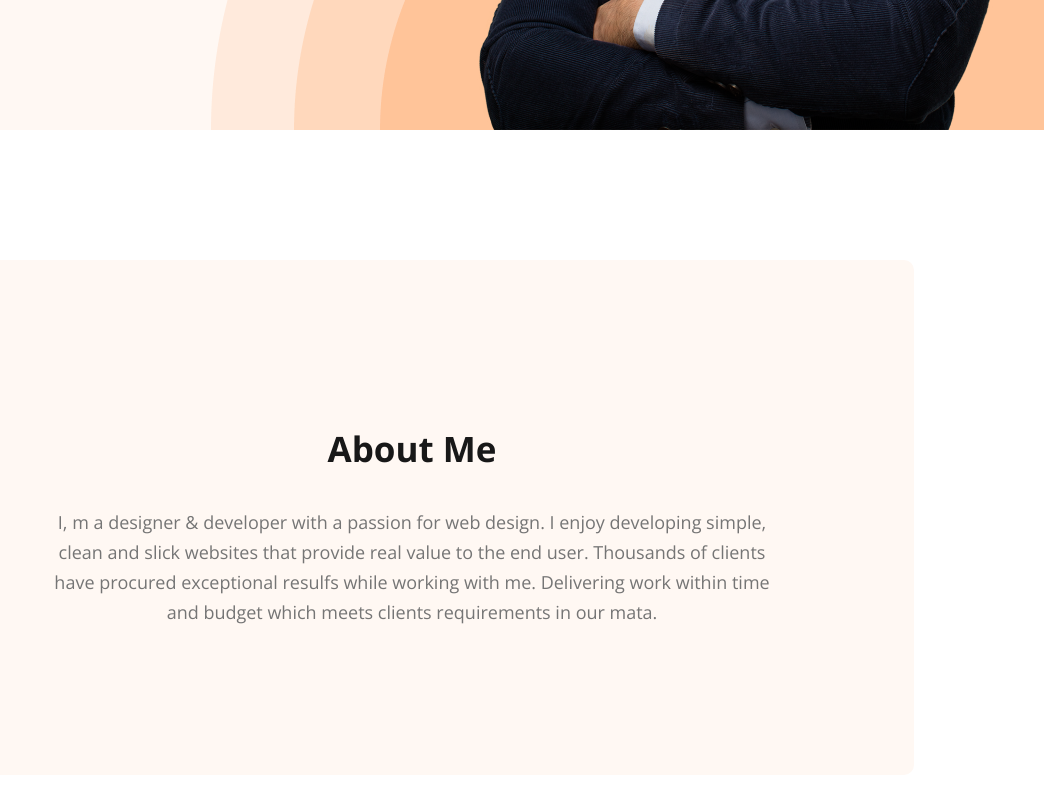
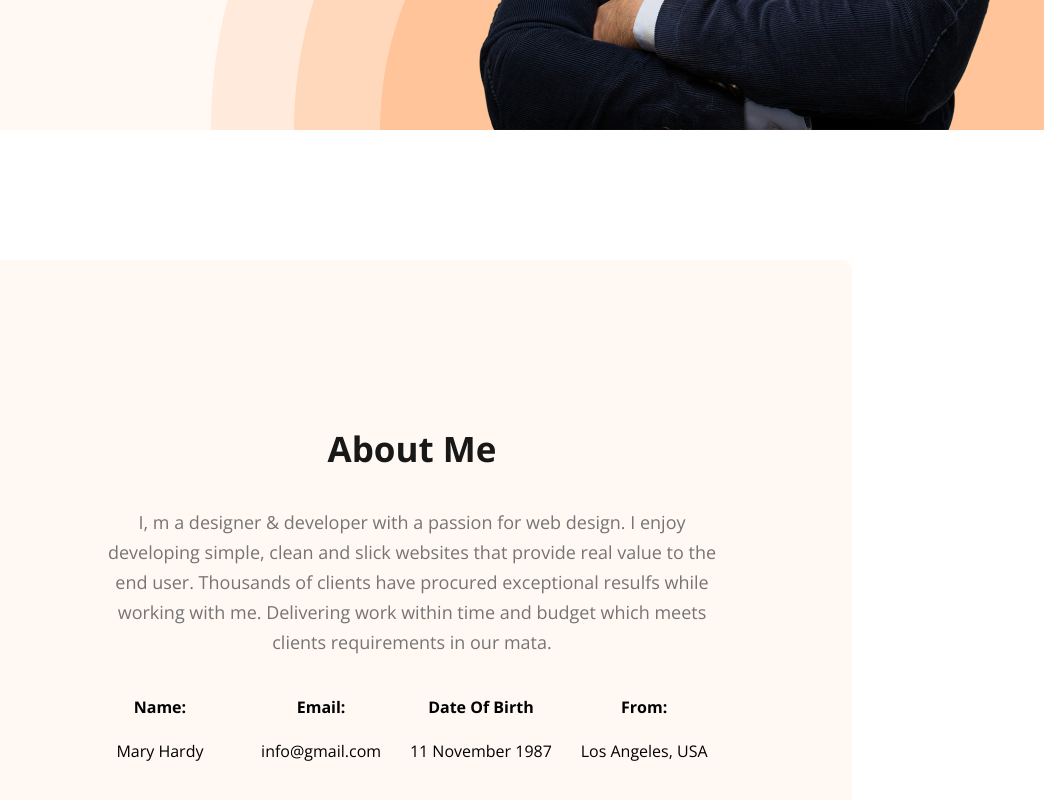
Before and after one commit to sabab2808/Portfolio-Practice, a plain HTML site: page index.html in a window 1280 px wide. Shown: the part 735-1535 px from the top of the page, without its empty margins (228-1280 px from the left). Drawn offline with nearby package versions, Linux system fonts and the light colour scheme.

Commit message:
next push

```diff
--- a/index.html
+++ b/index.html
@@ -38,6 +38,45 @@
             <p class="section-des">
                 I, m a designer & developer with a passion for web design. I enjoy developing simple, clean and slick websites that provide real value to the end user. Thousands of clients have procured exceptional resulfs while working with me. Delivering work within time and budget which meets clients requirements in our mata.
             </p>
+            <div class="about-info-container">
+                <!-- .about-info*4>h4.info-title+p.info-description -->
+                <div class="about-info">
+                    <h4 class="info-title">
+                        Name:
+                    </h4>
+                    <p class="info-description">
+                        Mary Hardy
+                    </p>
+                </div>
+                <div class="about-info">
+                    <h4 class="info-title"></h4>
+                    <p class="info-description"></p>
+                </div>
+                <div class="about-info">
+                    <h4 class="info-title">
+                        Email:
+                    </h4>
+                    <p class="info-description">
+                        info@gmail.com
+                    </p>
+                </div>
+                <div class="about-info">
+                    <h4 class="info-title">
+                        Date Of Birth
+                    </h4>
+                    <p class="info-description">
+                        11 November 1987
+                    </p>
+                </div>
+                <div class="about-info">
+                    <h4 class="info-title">
+                        From:
+                    </h4>
+                    <p class="info-description">
+                        Los Angeles, USA
+                    </p>
+                </div>
+            </div>
         </section>
     </main>
     <footer>
--- a/style/portfolio.css
+++ b/style/portfolio.css
@@ -93,3 +93,21 @@ nav a{
     font-weight: 400;
     line-height: 30px; /* 166.667% */
 }
+main{
+    max-width: 1140px;
+    /* justify-content: center; */
+    margin: 0 auto;
+}
+.about-info-container{
+    display: flex;
+    justify-content: space-around;
+}
+.about-info{
+    text-align: center;
+}
+.info-description{
+    font-weight: 700px;
+}
+.about-info-container>h4{
+    font-weight:400px;
+}
```
